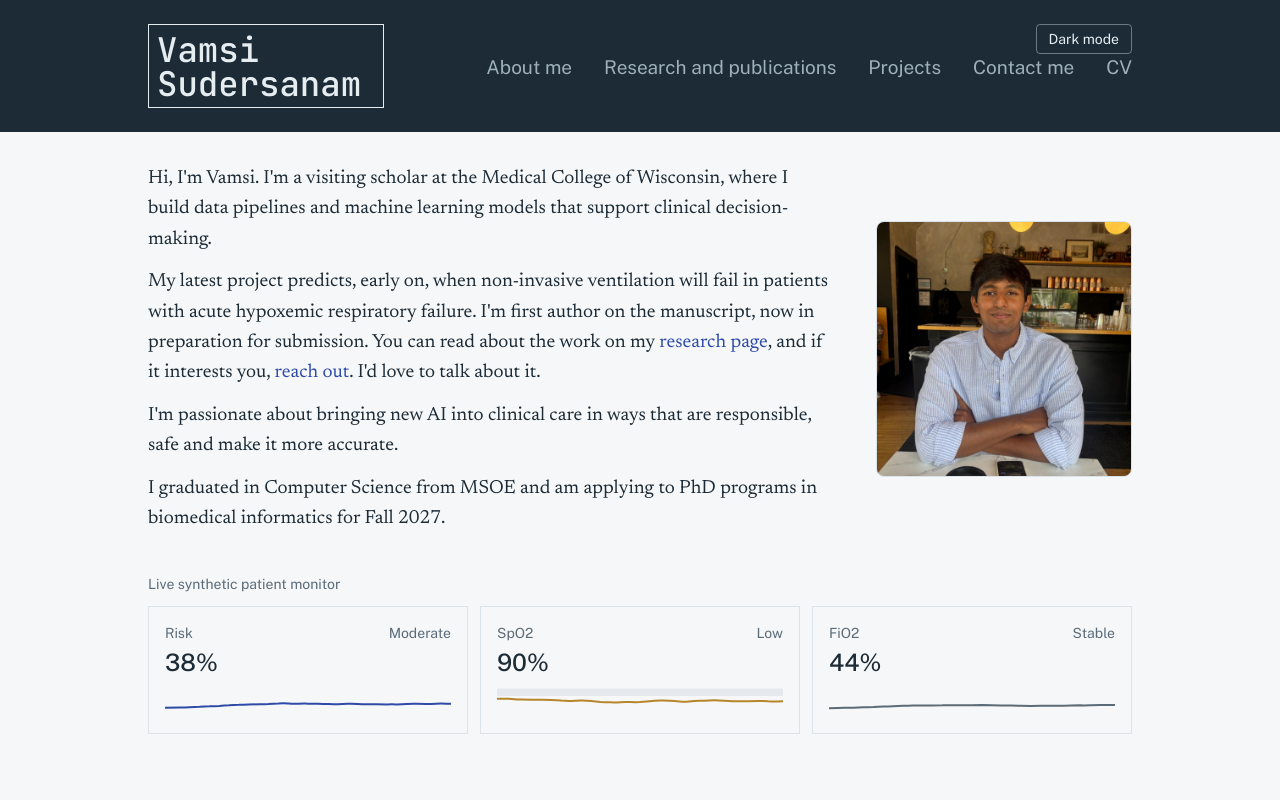
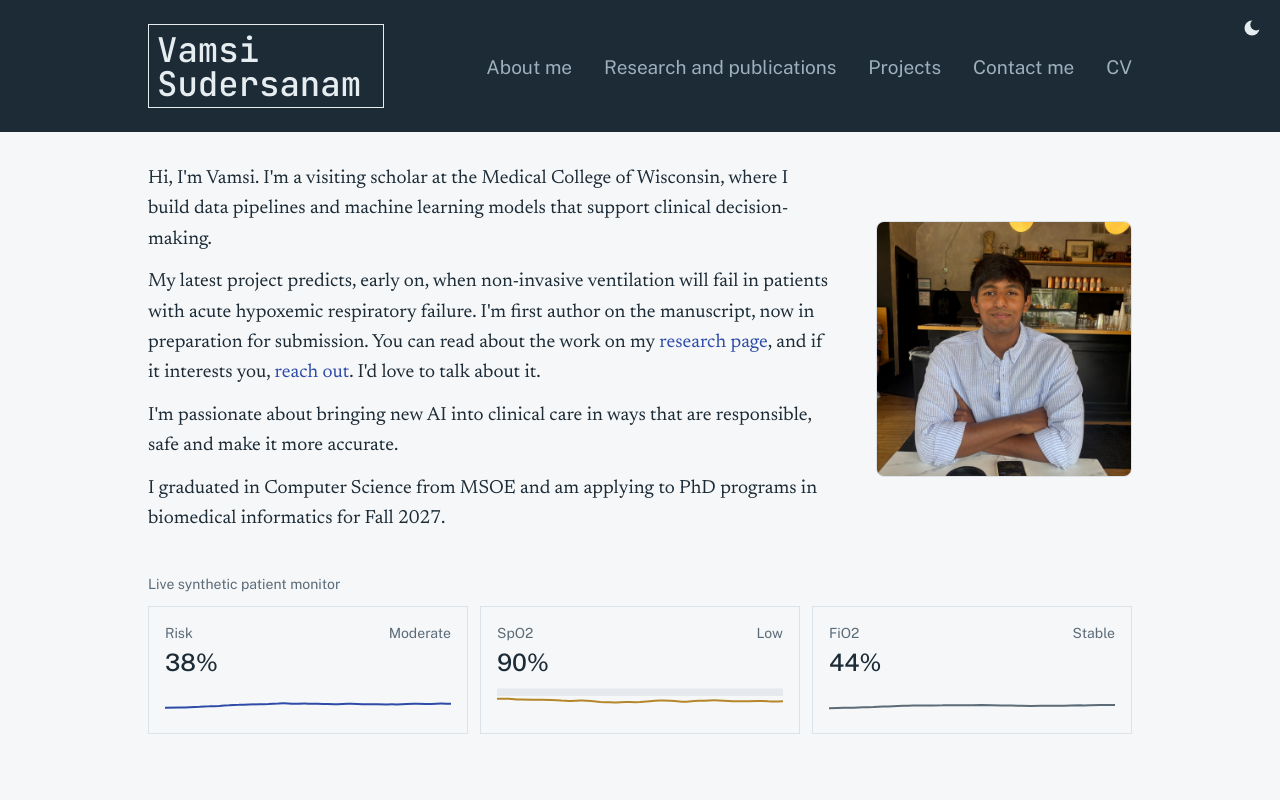
Before and after one commit to sudersanamvamsi-max/Portfolio, a Next.js app: page / in a window 1280 px wide. Shown: the top 800 px of the page. Built offline with nearby package versions, Linux system fonts and the light colour scheme.

Commit message:
Added a moon for dark mode hehehehehhehe

```diff
--- a/app/globals.css
+++ b/app/globals.css
@@ -98,7 +98,8 @@
   }
 }
 
-/* Header toggle label: names the theme you will switch to. */
+/* Header toggle: the label names the theme you will switch to, and the icon is a moon on the
+   light page that turns into a sun on the dark page. */
 .theme-to-light {
   display: none;
 }
@@ -109,6 +110,54 @@ html[data-theme="dark"] .theme-to-light {
 
 html[data-theme="dark"] .theme-to-dark {
   display: none;
+}
+
+.theme-icon,
+.theme-bite,
+.theme-disc,
+.theme-rays {
+  transform-box: view-box;
+  transform-origin: 50% 50%;
+}
+
+.theme-icon,
+.theme-bite,
+.theme-disc,
+.theme-rays {
+  transition:
+    transform 0.5s cubic-bezier(0.4, 0, 0.2, 1),
+    opacity 0.4s ease;
+}
+
+.theme-rays {
+  opacity: 0;
+  transform: rotate(-90deg) scale(0.4);
+}
+
+html[data-theme="dark"] .theme-icon {
+  transform: rotate(40deg);
+}
+
+html[data-theme="dark"] .theme-disc {
+  transform: scale(0.56);
+}
+
+html[data-theme="dark"] .theme-bite {
+  transform: translate(12px, -12px);
+}
+
+html[data-theme="dark"] .theme-rays {
+  opacity: 1;
+  transform: none;
+}
+
+@media (prefers-reduced-motion: reduce) {
+  .theme-icon,
+  .theme-bite,
+  .theme-disc,
+  .theme-rays {
+    transition: none;
+  }
 }
 
 /* Focus rings inside the header use the header's own accent so they show on either band. */
--- a/components/SiteHeader.tsx
+++ b/components/SiteHeader.tsx
@@ -16,10 +16,10 @@ const TABS = [
 export default function SiteHeader() {
   const pathname = usePathname();
   return (
-    <header className="site-header w-full bg-header-bg font-sans text-header-fg">
+    <header className="site-header relative w-full bg-header-bg font-sans text-header-fg">
       <nav
         aria-label="Main"
-        className="relative mx-auto flex w-full max-w-5xl flex-col gap-x-8 gap-y-2 px-5 py-6 sm:flex-row sm:flex-wrap sm:items-start"
+        className="mx-auto flex w-full max-w-5xl flex-col gap-x-8 gap-y-2 px-5 py-6 sm:flex-row sm:flex-wrap sm:items-start"
       >
         <span className="sm:mr-auto">
           <NameBox />
@@ -41,8 +41,8 @@ export default function SiteHeader() {
             </Link>
           );
         })}
-        <ThemeToggle />
       </nav>
+      <ThemeToggle />
     </header>
   );
 }
--- a/components/ThemeToggle.tsx
+++ b/components/ThemeToggle.tsx
@@ -29,14 +29,32 @@ export default function ThemeToggle() {
     syncThemeColor();
   }
 
+  const rays = [0, 45, 90, 135, 180, 225, 270, 315];
+
   return (
     <button
       type="button"
       onClick={toggle}
-      className="self-start rounded border border-header-fg/40 px-3 py-1 text-sm text-header-fg hover:bg-header-fg/10 sm:absolute sm:right-5 sm:top-6"
+      className="absolute right-3 top-3 grid size-8 place-items-center rounded-full text-header-fg hover:bg-header-fg/10"
     >
-      <span className="theme-to-dark">Dark mode</span>
-      <span className="theme-to-light">Light mode</span>
+      <span className="sr-only theme-to-dark">Switch to dark mode</span>
+      <span className="sr-only theme-to-light">Switch to light mode</span>
+      {/* A moon on the light page, a sun on the dark page: the disc shrinks, the bite that
+          makes the crescent slides away and the rays turn in. Pure CSS, driven by data-theme. */}
+      <svg aria-hidden="true" viewBox="0 0 24 24" className="theme-icon size-5">
+        <mask id="theme-moon-mask">
+          <rect width="24" height="24" fill="white" />
+          <circle className="theme-bite" cx="17" cy="8" r="7" fill="black" />
+        </mask>
+        <g mask="url(#theme-moon-mask)">
+          <circle className="theme-disc" cx="12" cy="12" r="9" fill="currentColor" />
+        </g>
+        <g className="theme-rays" stroke="currentColor" strokeWidth="2" strokeLinecap="round">
+          {rays.map((deg) => (
+            <line key={deg} x1="12" y1="1.5" x2="12" y2="4" transform={`rotate(${deg} 12 12)`} />
+          ))}
+        </g>
+      </svg>
     </button>
   );
 }
```
